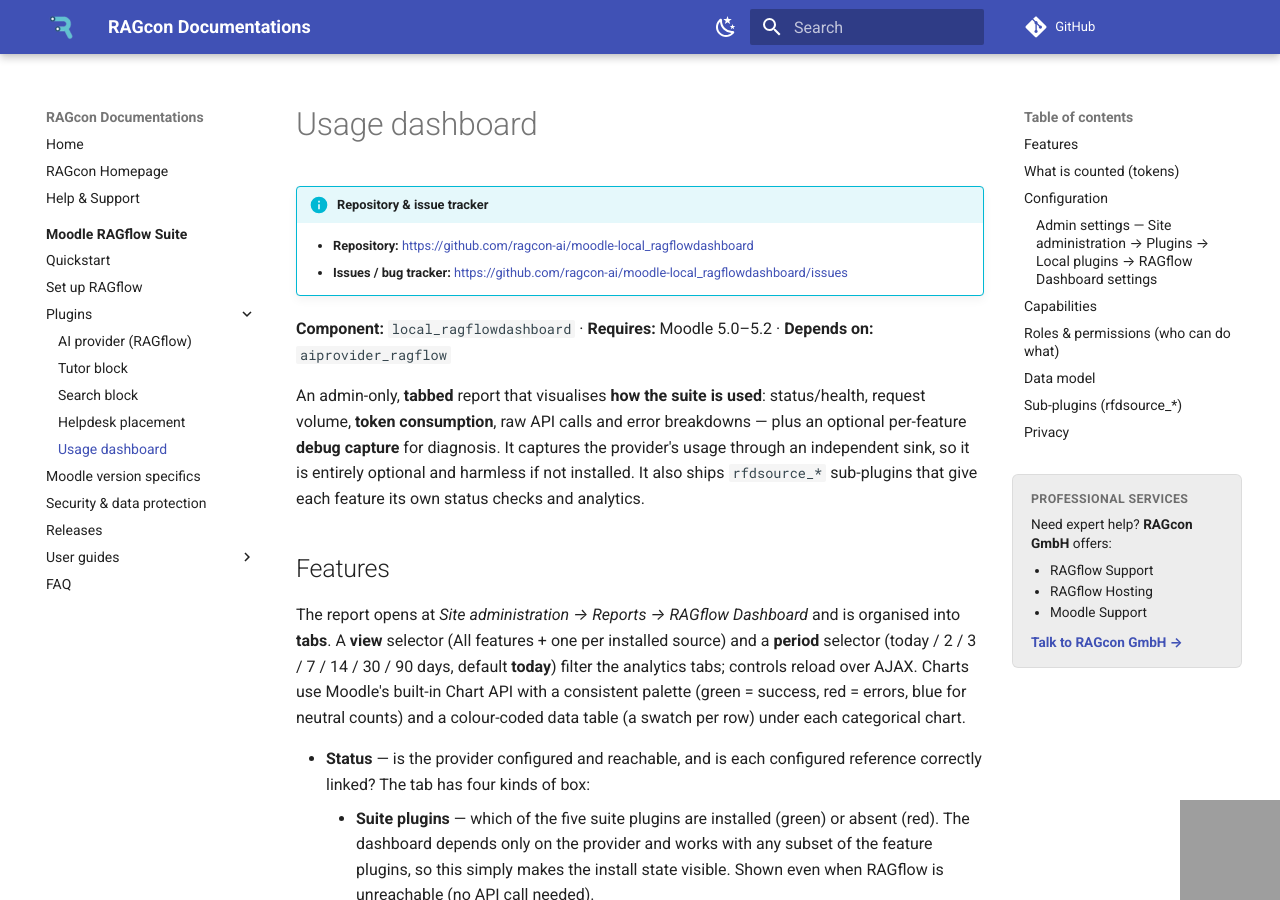
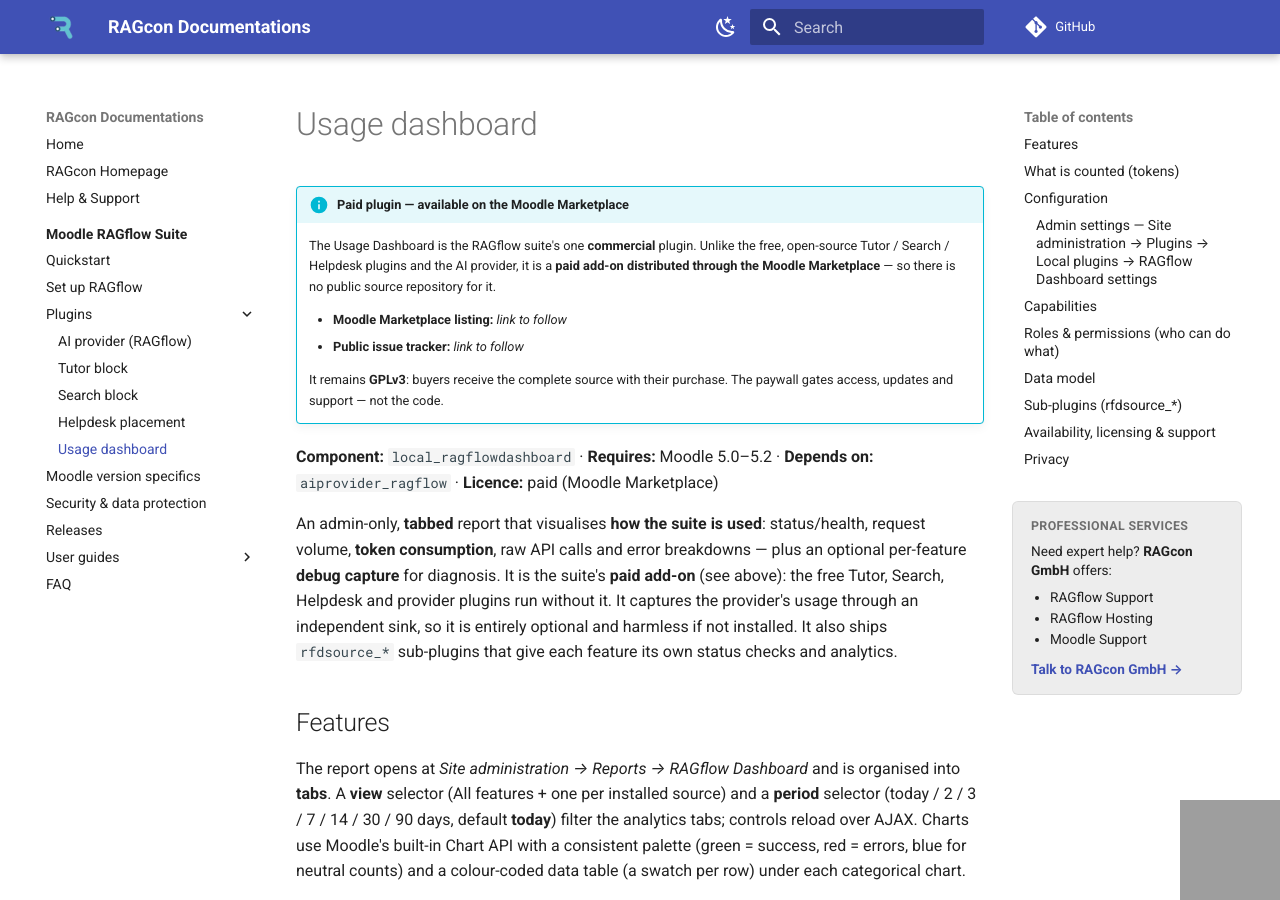
Before and after one commit to ragcon-ai/ragcon-docs, an MkDocs documentation site: the page built from docs/moodle-ragflow/plugins/dashboard.md, in a window 1280 px wide and 900 px high. Built offline with MkDocs 1.6.1 and Material for MkDocs 9.7.7, drawn with Linux system fonts in a browser that asks for light colours; comment, search, counter and statistics services are not loaded; some of the changed text lies outside the part shown; grey boxes are pictures that could not be loaded.

Commit message:
docs(moodle-ragflow): frame the dashboard as a paid Marketplace plugin
The Usage Dashboard is the suite's only commercial plugin (no public source
repo, distributed as a ZIP via the Moodle Marketplace). Replace its public-repo
header block with a paid/Marketplace notice (Marketplace listing + public issue
tracker as "link to follow" placeholders), add a licence tag and an
"Availability, licensing & support" section, and note the paid nature in the
intro. Align the releases and quickstart pages (paid, via Marketplace) — verified
the rest of the dashboard page against the plugin code (tabs, tables, settings,
capabilities, sub-plugins, export formats all accurate).

Co-Authored-By: Claude <noreply@anthropic.com>

```diff
--- a/docs/moodle-ragflow/plugins/dashboard.md
+++ b/docs/moodle-ragflow/plugins/dashboard.md
@@ -1,16 +1,24 @@
 # Usage dashboard
 
-!!! info "Repository &amp; issue tracker"
-    - **Repository:** [https://github.com/ragcon-ai/moodle-local_ragflowdashboard](https://github.com/ragcon-ai/moodle-local_ragflowdashboard){ target="_blank" rel="noopener" }
-    - **Issues / bug tracker:** [https://github.com/ragcon-ai/moodle-local_ragflowdashboard/issues](https://github.com/ragcon-ai/moodle-local_ragflowdashboard/issues){ target="_blank" rel="noopener" }
+!!! info "Paid plugin — available on the Moodle Marketplace"
+    The Usage Dashboard is the RAGflow suite's one **commercial** plugin. Unlike the free, open-source
+    Tutor / Search / Helpdesk plugins and the AI provider, it is a **paid add-on distributed through the
+    Moodle Marketplace** — so there is no public source repository for it.
 
-**Component:** `local_ragflowdashboard` · **Requires:** Moodle 5.0–5.2 · **Depends on:** `aiprovider_ragflow`
+    - **Moodle Marketplace listing:** *link to follow*
+    - **Public issue tracker:** *link to follow*
+
+    It remains **GPLv3**: buyers receive the complete source with their purchase. The paywall gates
+    access, updates and support — not the code.
+
+**Component:** `local_ragflowdashboard` · **Requires:** Moodle 5.0–5.2 · **Depends on:** `aiprovider_ragflow` · **Licence:** paid (Moodle Marketplace)
 
 An admin-only, **tabbed** report that visualises **how the suite is used**: status/health, request
 volume, **token consumption**, raw API calls and error breakdowns — plus an optional per-feature **debug
-capture** for diagnosis. It captures the provider's usage through an independent sink, so it is entirely
-optional and harmless if not installed. It also ships `rfdsource_*` sub-plugins that give each feature its
-own status checks and analytics.
+capture** for diagnosis. It is the suite's **paid add-on** (see above): the free Tutor, Search, Helpdesk
+and provider plugins run without it. It captures the provider's usage through an independent sink, so it is
+entirely optional and harmless if not installed. It also ships `rfdsource_*` sub-plugins that give each
+feature its own status checks and analytics.
 
 ## Features
 
@@ -131,6 +139,17 @@ package: **RAGflow Tutor** (`rfdsource_tutor`), **RAGflow Helpdesk** (`rfdsource
 Search** (`rfdsource_search`). Installing another `rfdsource_*` adds its section and debug toggle
 automatically.
 
+## Availability, licensing &amp; support
+
+The Usage Dashboard is a **paid plugin** — the only commercial component of the RAGflow suite (the Tutor,
+Search and Helpdesk plugins and the AI provider are free and open-source).
+
+- **Where to get it:** the **Moodle Marketplace** — *listing link to follow*. Buy it there, then install the
+  plugin ZIP like any other Moodle plugin.
+- **Licence:** **GPLv3**. The purchase includes the complete source code; the fee covers access, updates and
+  support, not the code itself.
+- **Support &amp; bug reports:** the **public issue tracker** — *link to follow*.
+
 ## Privacy
 
 The dashboard stores usage metrics and (only while debug is enabled) bounded request/response content,
```
Also changed, not shown: docs/moodle-ragflow/quickstart.md (+1 -1 lines), docs/moodle-ragflow/releases.md (+1 -1 lines).
